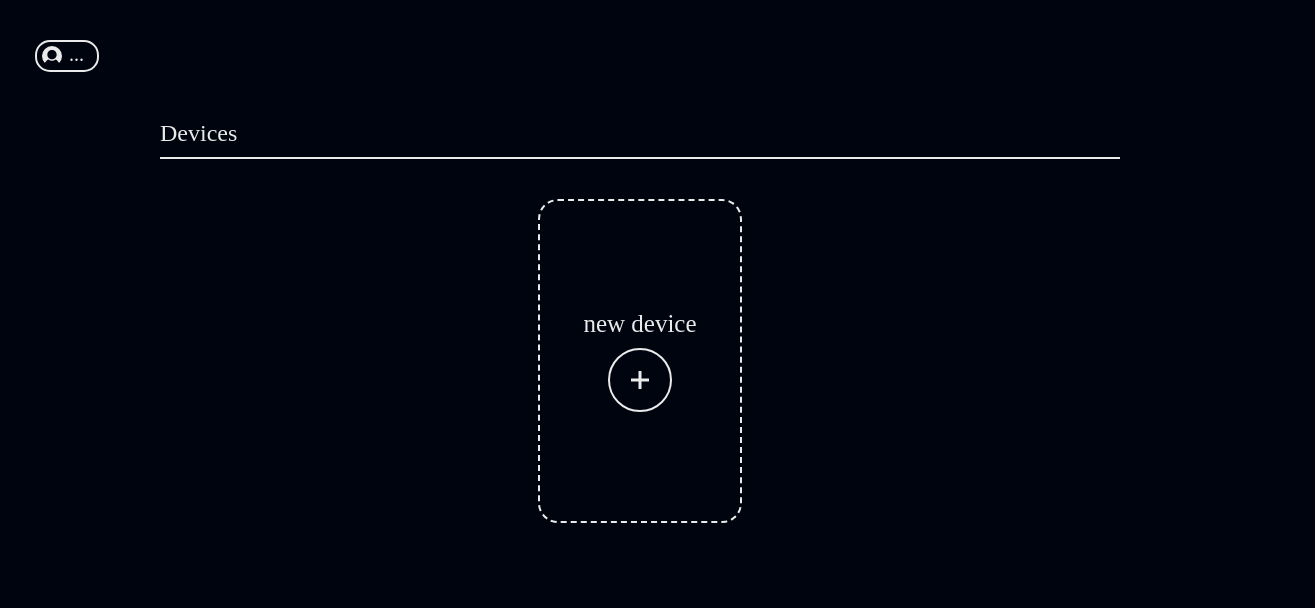
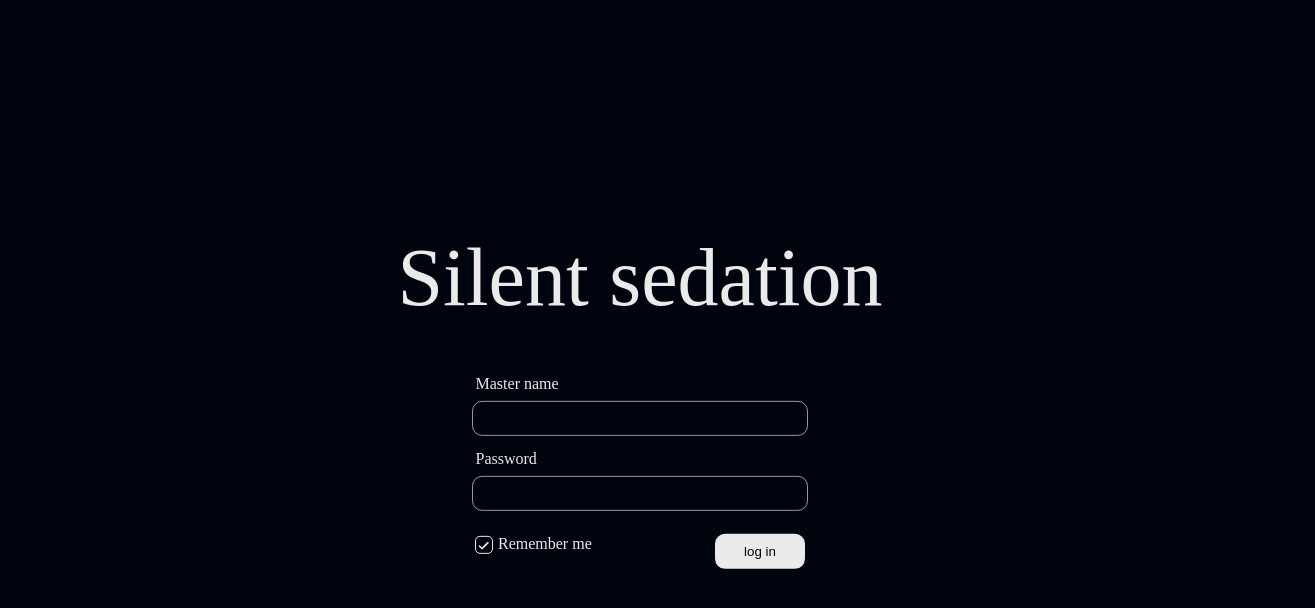
Before and after one commit to Abbion/SilentSedation, a Vue app in the folder front-end/: page / in a window 1280 px wide. Shown: the top 608 px of the page, 1315 px wide, since content can reach past the window. Built offline with nearby package versions, Linux system fonts and the light colour scheme.

Commit message:
Rework done

```diff
--- a/front-end/src/App.vue
+++ b/front-end/src/App.vue
@@ -1,137 +1,18 @@
+//Rework Done
 <template>
+  <LoginPage/>
   <!--
-  <div class="loginContainer">
-
-    <div class="title preventSelect">
-      Silent sedation
-    </div>
-
-    <LoginInput inputTitle="Master name"/>
-    <LoginInput inputTitle="Password" :hideInput="true"/>
-
-    <LoginActions/>
-  </div>
-  -->
-
-  <div class="mainPageContainer">
-    <div class="topPanel">
-      <UserDash />
-    </div>
-    <div class="pageInfo">
-      <p class="preventSelect">
-        Devices
-      </p>
-      <div class="pageInfoLine"></div>
-
-    </div>
-    <div class="content">
-      <DeviceCard v-for="(id) in cardsId" :key="id" :cardId="id" @cardCreated="AddNewCard" @cardRemoved="RemoveCard"/>
-    </div>
-
-  </div>
+  <UserPage/>
+-->
 
 </template>
 
 <script setup lang="ts">
-  import LoginInput from './components/LoginInput.vue'
-  import LoginActions from './components/LoginActions.vue'
-
-  import UserDash from './components/UserDash.vue'
-  import DeviceCard from './components/deviceCard/DeviceCard.vue'
-  import { ref } from 'vue';
-
-  let nextCardId = 1;
-  let cardsId = ref<number[]>([0]);
-
-  function AddNewCard() {
-    cardsId.value.push(nextCardId);
-    nextCardId++;
-  }
-
-  function RemoveCard(id: number) {
-    const index = cardsId.value.indexOf(id);
-
-    console.log("id: ", id, " index: ", index);
-
-
-    if (index !== -1) {
-      cardsId.value.splice(index, 1);
-    }
-  }
+  import LoginPage from './components/LogInPage.vue';
+  import UserPage from './components/userPage.vue'
 
 </script>
 
 <style scoped>
 
-.mainPageContainer {
-  display: flex;
-  flex-direction: column;
-  align-items: center;
-}
-.topPanel {
-  height:80px;
-  width: 100%;
-
-  padding-top: 40px;
-  padding-left: 70px;
-}
-
-.pageInfo{
-  width: 75%;
-}
-
-.pageInfo > p {
-  margin: 0;
-  padding:  0;
-
-  color: #EAEAEA;
-  font-size: 24px;
-
-  margin-bottom: 10px;
-}
-
-.pageInfoLine {
-  background-color: #EAEAEA;
-  width: 100%;
-  height: 2px;
-
-  margin-bottom: 40px;
-}
-
-.content {
-  display: flex;
-  flex-direction: row;
-  justify-content: center;
-  width: 75%;
-}
-
-.loginContainer {
-  width: 600px;
-
-  position: absolute;
-  top: 50%;
-  left: 50%;
-  transform: translate(-50%, -50%);
-
-  display: flex;
-  flex-direction: column;
-  align-items: center;
-}
-
-.title {
-  margin-bottom: 50px;
-  width: 100%;
-
-  text-align: center;
-  font-size: 82px;
-
-  color: #EAEAEA;
-  font-family: 'Bahnschrift Light';
-}
-
-@media screen and (max-width: 600px) {
-  .loginContainer {
-    width: auto;
-  }
-}
 </style>
--- a/front-end/src/assets/main.css
+++ b/front-end/src/assets/main.css
@@ -6,13 +6,26 @@
 }
 
 body {
-  margin:auto;
+  background-color: var(--color-main-dark);
+
+  margin: 0;
   padding: 0;
 
-  background-color: var(--color-main-dark);
-  max-width: 1280px;
+  display: flex;
+  flex-direction: column;
+  align-items: center;
 
   font-family: 'Segoe UI Light';
+  overflow-y: scroll;
+}
+
+::-webkit-scrollbar {
+  width: 5px;
+}
+
+::-webkit-scrollbar-thumb {
+  background: var(--color-main-light);
+  border-radius: 10px;
 }
 
 .preventSelect {
--- /dev/null
+++ b/front-end/src/components/LogInPage.vue
@@ -0,0 +1,52 @@
+//Rework Done
+<template>
+    <div class="loginContainer">
+        <div class="loginPageTitle preventSelect">
+        Silent sedation
+        </div>
+
+        <LoginInput inputTitle="Master name"/>
+        <LoginInput inputTitle="Password" :hideInput="true"/>
+
+        <LoginActions/>
+    </div>
+</template>
+
+<script setup lang="ts">
+    import LoginInput from './LoginInput.vue'
+    import LoginActions from './LoginActions.vue'
+</script>
+
+<style>
+    .loginContainer {
+        width: 600px;
+
+        position: absolute;
+        top: 50%;
+        left: 50%;
+        transform: translate(-50%, -50%);
+
+        display: flex;
+        flex-direction: column;
+        align-items: center;
+    }
+
+    .loginPageTitle {
+        color: #EAEAEA;
+
+        width: 100%;
+
+        margin-bottom: 50px;
+
+        text-align: center;
+        font-size: 82px;
+
+        font-family: 'Bahnschrift Light';
+    }
+
+    @media screen and (max-width: 600px) {
+        .loginContainer {
+            width: auto;
+        }
+    }
+</style>
--- a/front-end/src/components/LoginActions.vue
+++ b/front-end/src/components/LoginActions.vue
@@ -1,13 +1,16 @@
+//Rework Done
 <template>
     <div class="loginActions">
         <div class="namedCheckBox">
             <div class="checkbox" @click="SwitchCheck">
                 <CheckIcon class="checkIcon" v-show="isChecked" />
             </div>
+
             <div class="checkBoxText preventSelect">
                 Remember me
             </div>
         </div>
+
         <button>
             log in
         </button>
@@ -15,27 +18,25 @@
 </template>
 
 <script setup lang="ts">
-  import CheckIcon from './icons/IconCheck.vue'
+    import CheckIcon from './icons/CheckIcon.vue'
 
     import { ref } from 'vue'
     let isChecked = ref(true);
 
     function SwitchCheck() {
         isChecked.value = !isChecked.value;
-      console.log(isChecked);
-
     }
-
 </script>
 
 <style scoped>
     .loginActions {
-    width: 56%;
+        width: 55%;
 
         margin-top: 10px;
 
         display: flex;
         flex-direction: row;
+        align-items: start;
         justify-content: space-between;
     }
 
@@ -43,6 +44,7 @@
         display: flex;
         flex-direction: row;
         justify-content: center;
+        align-items: center;
     }
 
     .checkbox {
@@ -50,10 +52,7 @@
         width: 16px;
 
         margin-right: 5px;
-      margin-left: 10px;
-
-      margin: 0;
-      padding: 0;
+        margin-top: 2px;
 
         border-color: #EAEAEA;
         border-width: 1px;
@@ -84,7 +83,7 @@
         background-color: #EAEAEA;
         color: #00040D;
 
-      height: 40px;
+        height: 35px;
         width: 90px;
 
         border: none;
--- a/front-end/src/components/LoginInput.vue
+++ b/front-end/src/components/LoginInput.vue
@@ -1,3 +1,4 @@
+//Rework Done
 <template>
     <div class="entryContainer">
         <p class="preventSelect">
@@ -11,29 +12,31 @@
     interface Props {
         inputTitle: string
         hideInput?: boolean
-  }
+    };
 
     const props = withDefaults(defineProps<Props>(), {
         hideInput: false
-  })
+    });
 
     const inputType = props.hideInput ? 'password' : 'text';
 </script>
 
 <style scoped>
     p {
+        color: #EAEAEA;
+
         margin: 0;
         padding: 0;
 
         margin-bottom: 0.5em;
-    margin-left: 0.5em;
-
-    color: #EAEAEA;
+        margin-left: 0.2em;
     }
 
     input {
+        background-color: transparent;
+
+        height: 2.5em;
         width: 24em;
-    height: 2.5em;
 
         margin: 0;
         padding: 0;
@@ -43,11 +46,8 @@
         padding-left: 0.5em;
         padding-right: 0.5em;
 
-
+        border-style: solid;
         border-radius: 10px;
-    background-color: transparent;
-
-    border-style: solid;
         border-color: #eaeaeaa2;
         border-width: 1px;
 
--- a/front-end/src/components/UserDash.vue
+++ b/front-end/src/components/UserDash.vue
@@ -1,6 +1,7 @@
+//Rework Done
 <template>
-    <div class="dashContainer" :class="{dashContainerClose: !dashState, dashContainerOpen: dashState}">
-        <div id="userInfo" class="userAccount cursorPointer" @click="toggleMore">
+    <div class="dashContainer" :class="[ dashState ? 'dashContainerOpen' : 'dashContainerClose']" @mouseenter="cursorInsideDash = true" @mouseleave="cursorInsideDash = false">
+        <div id="userInfo" class="userAccount cursorPointer" @click="ToggleMore">
             <div class="userIconBox">
                 <userIcon class="userIcon" />
             </div>
@@ -11,104 +12,85 @@
                 Wiktor
             </div>
         </div>
-        <div id="logOut" v-show="dashState" class="logOut cursorPointer preventSelect" @click="logOut">
+        <div class="line" v-show="dashState"></div>
+        <div id="logOut" class="logOut highlightElement cursorPointer preventSelect" v-show="dashState" @click="LogOut">
+            <LogOutIcon class="logOutIcon"/>
             <p id="logOutText">
                 log out
             </p>
         </div>
     </div>
-
-
 </template>
 
 <script setup lang="ts">
     import UserIcon from './icons/IconUser.vue'
+    import LogOutIcon from './icons/LogOutIcon.vue'
     import { ref } from 'vue'
 
-    var dashState = ref(false)
-    var dashClicked = false;
+    let dashState = ref(false)
+    let cursorInsideDash = false;
 
-    function toggleMore() {
+    function ToggleMore() {
         dashState .value= !dashState.value;
     }
 
-    function logOut() {
+    function LogOut() {
         console.log("LogOut");
     }
 
     document.onmousedown = function(e) {
-        const attr = e.target.attributes;
-        if (attr) {
-            const idAttr = attr['id'];
-            if (idAttr){
-                const value = idAttr.value;
-                //This is pain XD
-                if (value == "userInfo" || value == "logOut" || value == "logOutText"){
-                    return;
-                }
-            }
-        }
-
-        if (dashState.value) {
+        if (!cursorInsideDash) {
             dashState .value = false;
         }
     }
-
 </script>
 
 <style scoped>
     .dashContainer {
+        margin-left: 35px;
+        margin-top: 30px;
+
         border-color: var(--color-main-light);
         border-width: 2px;
         border-style: solid;
-
         border-radius: 15px;
 
         display: flex;
         flex-direction: column;
         align-items: space;
+
+        font-size: 18px;
+    }
+
+    .dashContainerClose {
+        height: 28px;
+        width: 60px;
+    }
+
+    .dashContainerOpen {
+        height: 57px;
+        width: 130px;
     }
 
     .userAccount {
+        height: 28px;
         width: 100%;
-    height: 28px;
 
         display: flex;
         flex-direction: row;
         align-items: center;
-
     }
 
-.logOut {
-    width: 100%;
-    height: 28px;
+    .userIconBox {
+        background-color: var(--color-main-light);
 
-    background-color: red;
-    border-radius: 0 0 12.5px 12.5px;
-}
-
-.logOut > p {
-    margin-left: 15px;
-}
-
-.dashContainerClose {
-    width: 60px;
-    height: 28px;
-}
-
-.dashContainerOpen {
-    width: fit-content;
-    height: 55px;
-}
-
-.userIconBox{
+        height: 20px;
         width: 20px;
-    height: 20px;
-    background-color: var(--color-main-light);
-    border-radius: 100%;
 
         margin-left: 5px;
         margin-right: 7px;
+
+        border-radius: 100%;
 
         display: flex;
         flex-direction: row;
@@ -118,30 +100,62 @@
         z-index: -1;
     }
 
-.userIcon{
+    .userIcon {
+        fill: var(--color-main-dark);
+
+        height: 80%;
         width: 80%;
-    height: 80%;
 
-    fill: var(--color-main-dark);
         margin-top: 4px;
 
         z-index: -1;
     }
 
     .more {
-    font-size: 20px;
-    color: var(--color-main-light);;
+        color: var(--color-main-light);
 
         transform: translate(0px, -2px);
 
+        font-size: 20px;
         z-index: -1;
     }
 
     .userName {
         color: var(--color-main-light);
+
         margin-right: 10px;
-
         z-index: -1;
     }
 
+    .line {
+        background-color: var(--color-main-light);
+        opacity: 50%;
+
+        height: 2px;
+        width: 100%;
+
+        margin-left: auto;
+        margin-right: auto;
+    }
+
+    .logOut {
+        height: 28px;
+        width: 100%;
+
+        border-radius: 0 0 12.5px 12.5px;
+
+        display: flex;
+        flex-direction: row;
+        align-items: center;
+    }
+
+    .logOut > p {
+        color: var(--color-main-light);
+        margin-left: 5px;
+    }
+
+    .logOutIcon {
+        stroke: var(--color-main-light);
+        margin-left: 3px;
+    }
 </style>
--- a/front-end/src/components/deviceCard/DeviceCard.vue
+++ b/front-end/src/components/deviceCard/DeviceCard.vue
@@ -12,9 +12,10 @@
                   @cardEditCancelButtonClicked="HandleEditStateCancel"
                  :cardDataProp="cardData"></CardEditState>
 
-    <CardUseState v-show="state == CardState.Use" @cardOptionsClicked="GoToOptionState"></CardUseState>
+    <CardUseState v-show="state == CardState.Use" :cardName="cardData.name" @cardOptionsClicked="GoToOptionState"></CardUseState>
 
     <CardOptionState v-show="state == CardState.Options"
+                    :cardName="cardData.name"
                     @cardOptionsEditButtonClicked="GoToEditState"
                     @cardOptionsDeleteButtonClicked="HandleDeleteCard"
                     @cardOptionsReturnButtonClicked="GoToUseState"></CardOptionState>
@@ -87,9 +88,14 @@
     }
 
     function HandleEditStateData(data : CardData) {
+        var firstEdit = cardData.name === "" ? true : false;
+
         cardData = data;
         GoToUseState();
-        emit('cardCreated');
+
+        if (firstEdit) {
+            emit('cardCreated');
+        }
     }
 
     function HandleEditStateCancel() {
@@ -121,8 +127,9 @@
         border-radius: 20px;
         border-width: 2px;
 
-        margin-left: 20px;
-        margin-right: 20px;
+        margin-left: 18px;
+        margin-right: 18px;
+        margin-bottom: 36px;
     }
 
     .highlightElement:hover {
--- /dev/null
+++ b/front-end/src/components/icons/LogOutIcon.vue
@@ -0,0 +1,17 @@
+<template>
+    <svg width="24" height="24" viewBox="0 0 24 24">
+        <path
+            d="M10 12H20M20 12L17 9M20 12L17 15"
+            stroke-width="2"
+            stroke-linecap="round"
+            stroke-linejoin="round">
+        </path>
+
+        <path
+             d="M4 12C4 7.58172 7.58172 4 12 4M12 20C9.47362 20 7.22075 18.8289 5.75463 17"
+             stroke-width="2.25"
+             fill="#00000000"
+             stroke-linecap="round">
+        </path>
+    </svg>
+</template>
```
Also changed, not shown: front-end/src/components/UserPage.vue (added, +90 -0 lines), front-end/src/components/deviceCard/CardEditState.vue (+0 -9 lines), front-end/src/components/deviceCard/CardOptionState.vue (+7 -1 lines), front-end/src/components/deviceCard/CardUseState.vue (+6 -1 lines). Lines whose indentation alone changed are shown as unchanged.
